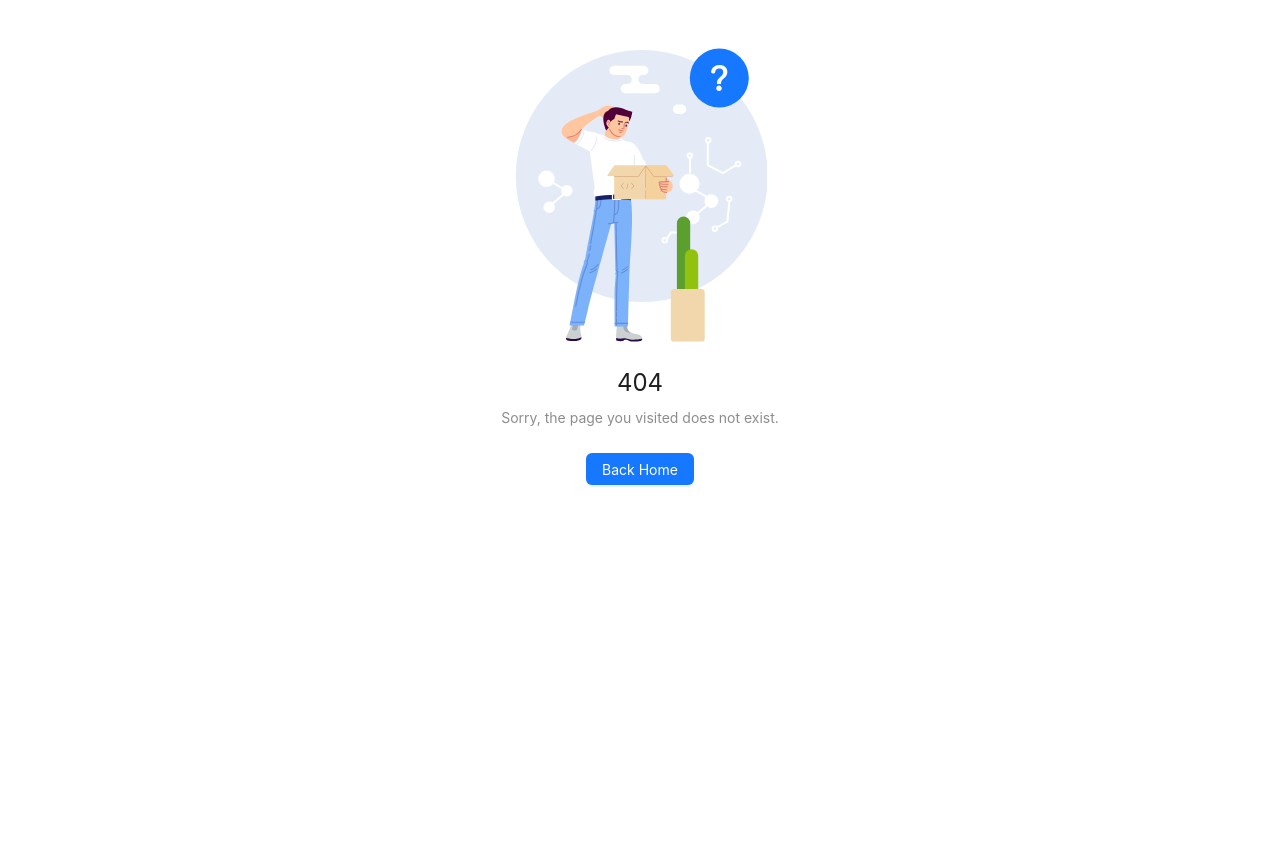
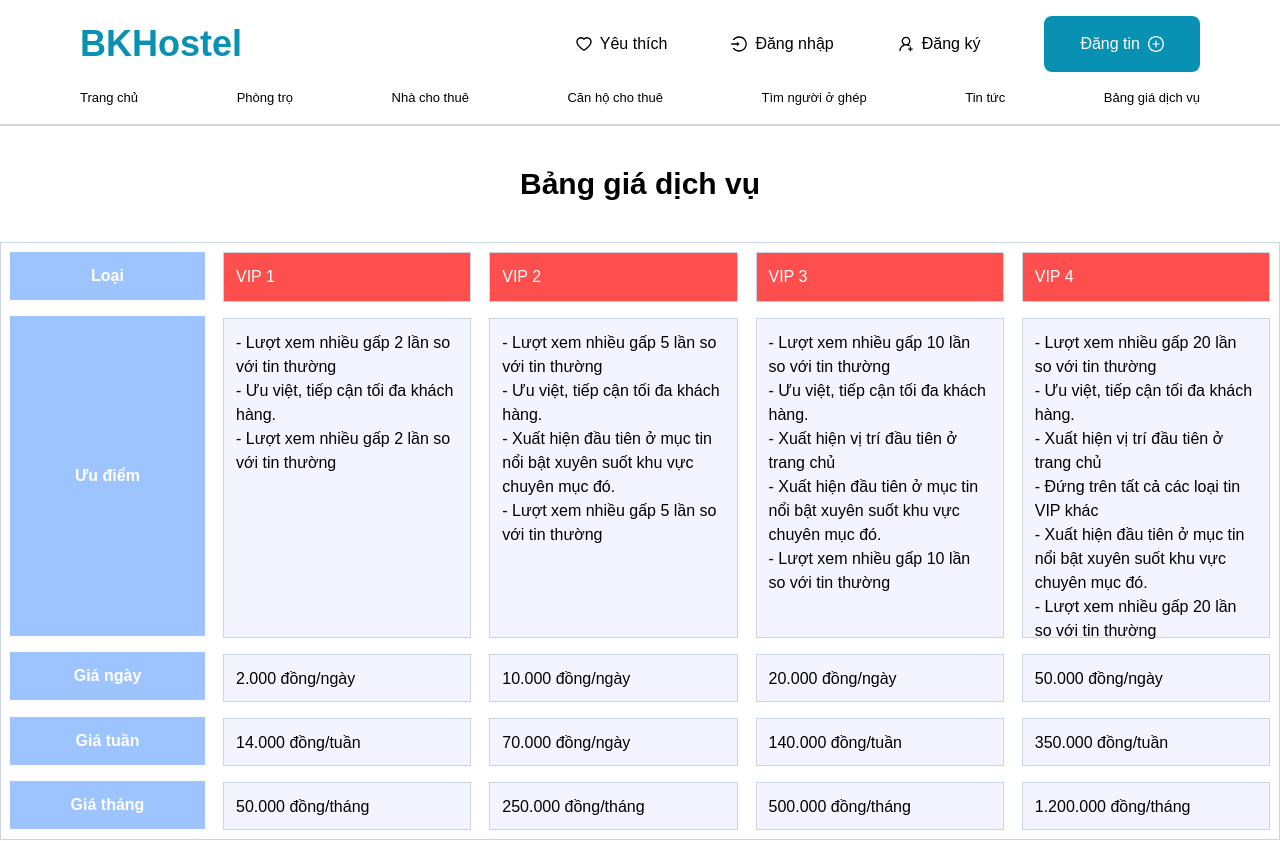
Before and after one commit to gorup2010/BTL-TM-T, a React (Vite) app: page /services in a window 1280 px wide. Before the commit this address had no page. Shown: the top 841 px of the page. Before the commit the page ends 800 px from the top, so only its background shows below. Built offline with nearby package versions, Linux system fonts and the light colour scheme.

Commit message:
Service Price Table commit

```diff
--- a/src/data/post.js
+++ b/src/data/post.js
@@ -1,6 +1,6 @@
 export const posts = [
   {
-    "title": "Phòng đầy full nội thất có gác 35m2 ,trung tâm quận 1chợ tân định",
+    "title": "Phòng đầy đủ nội thất có gác 35m2 ,trung tâm quận 1 chợ Tân Định",
     "createDateAgo": "Đã đăng 4 tháng trước",
     "price": "5.5 triệu/tháng",
     "area": "35 ㎡",
@@ -24,7 +24,7 @@ export const posts = [
     "image": "https://pt123.cdn.static123.com/images/thumbs/900x600/fit/2023/01/27/z4064025740041-0c32a1d0197c20b63c64a57df8c64959_1674785592.jpg"
   },
   {
-    "title": "Chỉ 1phòng 3tr4 máy lạnh, nước nóng gần ngã tư thủ đức và các trường ĐH, khu CNC chỉ từ 1-2km",
+    "title": "Chỉ 1 phòng 3tr4 máy lạnh, nước nóng gần ngã tư Thủ Đức và các trường ĐH, khu CNC chỉ từ 1-2km",
     "createDateAgo": "Đã đăng 4 tháng trước",
     "price": "3.4 triệu/tháng",
     "area": "15 ㎡",
@@ -32,7 +32,7 @@ export const posts = [
     "image": "https://pt123.cdn.static123.com/images/thumbs/900x600/fit/2023/11/02/z4259576833620-ab2d52aa59a34ed66e3ddf5795299b52_1698883068.jpg"
   },
   {
-    "title": "KTX Homestay Villa dài hạn TT Q1 miễn phí: điện, nước, net chỉ 1,4 triệu/tháng",
+    "title": "KTX Homestay Villa dài hạn trung tâm quận 1 miễn phí: điện, nước, net chỉ 1,4 triệu/tháng",
     "createDateAgo": "Đã đăng 4 tháng trước",
     "price": "1.4 triệu/tháng",
     "area": "380 ㎡",
@@ -56,7 +56,7 @@ export const posts = [
     "image": "https://pt123.cdn.static123.com/images/thumbs/900x600/fit/2018/08/31/1535649381084_1535694003.jpg"
   },
   {
-    "title": "Cho thuê phòng M?i,thang máy, khu an ninh s?ch thoáng ngay khu Ch? B?n Thành Q1",
+    "title": "Cho thuê phòng mới,thang máy, khu an ninh sạch thoáng ngay khu Chợ Bến Thành Q1",
     "createDateAgo": "Đã đăng 4 tháng trước",
     "price": "6.8 triệu/tháng",
     "area": "35 ㎡",
--- /dev/null
+++ b/src/data/servicePrice.js
@@ -0,0 +1,72 @@
+export const services = [
+  {
+    "type": "VIP 1",
+    "advantages": [
+      "- Lượt xem nhiều gấp 2 lần so với tin thường",
+      "- Ưu việt, tiếp cận tối đa khách hàng.",
+      "- Lượt xem nhiều gấp 2 lần so với tin thường",
+      "",
+      "",
+      "",
+    ],
+    "dayPrice": "2.000 đồng/ngày",
+    "weekPrice": "14.000 đồng/tuần",
+    "monthPrice": "50.000 đồng/tháng",
+  },
+  {
+    "type": "VIP 2",
+    "advantages": [
+      "- Lượt xem nhiều gấp 5 lần so với tin thường",
+      "- Ưu việt, tiếp cận tối đa khách hàng.",
+      "- Xuất hiện đầu tiên ở mục tin nổi bật xuyên suốt khu vực chuyên mục đó.",
+      "- Lượt xem nhiều gấp 5 lần so với tin thường",
+      "",
+      "",
+    ],
+    "dayPrice": "10.000 đồng/ngày",
+    "weekPrice": "70.000 đồng/ngày",
+    "monthPrice": "250.000 đồng/tháng",
+  },
+  {
+    "type": "VIP 3",
+    "advantages": [
+      "- Lượt xem nhiều gấp 10 lần so với tin thường",
+      "- Ưu việt, tiếp cận tối đa khách hàng.",
+      "- Xuất hiện vị trí đầu tiên ở trang chủ",
+      "- Xuất hiện đầu tiên ở mục tin nổi bật xuyên suốt khu vực chuyên mục đó.",
+      "- Lượt xem nhiều gấp 10 lần so với tin thường","",
+      "",
+    ],
+    "dayPrice": "20.000 đồng/ngày",
+    "weekPrice": "140.000 đồng/tuần",
+    "monthPrice": "500.000 đồng/tháng",
+  },
+  {
+    "type": "VIP 4",
+    "advantages": [
+      "- Lượt xem nhiều gấp 20 lần so với tin thường",
+      "- Ưu việt, tiếp cận tối đa khách hàng.",
+      "- Xuất hiện vị trí đầu tiên ở trang chủ",
+      "- Đứng trên tất cả các loại tin VIP khác",
+      "- Xuất hiện đầu tiên ở mục tin nổi bật xuyên suốt khu vực chuyên mục đó.",
+      "- Lượt xem nhiều gấp 20 lần so với tin thường",
+    ],
+    "dayPrice": "50.000 đồng/ngày",
+    "weekPrice": "350.000 đồng/tuần",
+    "monthPrice": "1.200.000 đồng/tháng",
+  },
+  // {
+  //   "type": "VIP 5",
+  //   "advantages": [
+  //     "- Lượt xem nhiều gấp 30 lần so với tin thường",
+  //     "- Ưu việt, tiếp cận tối đa khách hàng.",
+  //     "- Xuất hiện vị trí đầu tiên ở trang chủ",
+  //     "- Đứng trên tất cả các loại tin VIP khác",
+  //     "- Xuất hiện đầu tiên ở mục tin nổi bật xuyên suốt khu vực chuyên mục đó.",
+  //     "- Lượt xem nhiều gấp 30 lần so với tin thường",
+  //   ],
+  //   "dayPrice": "80.000 đồng/ngày",
+  //   "weekPrice": "560.000 đồng/tuần",
+  //   "monthPrice": "1.800.000 đồng/tháng",
+  // },
+];
--- /dev/null
+++ b/src/pages/servicePrice/ServicesTable.jsx
@@ -0,0 +1,73 @@
+import { services } from "../../data/servicePrice";
+
+const ServicesTable = () => {
+  return (
+    <div className="">
+      <div className="max-w-[1536px] mx-auto m-10">
+        <p className="font-bold text-center text-3xl">Bảng giá dịch vụ</p>
+        <table className="table-auto border-collapse border border-slate-300 flex mt-10">
+          <thead className="grid font-bold rounded-[4px] bg-[#ffff] w-1/6">
+            <td className="grid grid-row-16 font-bold rounded-[4px]">
+              <tr className="m-2 bg-[#9DC4FF] justify-center items-center flex p-3 px-10">
+                <span className="text-[#fff]">Loại</span>
+              </tr>
+              <tr className="m-2 bg-[#9DC4FF] justify-center items-center flex p-3 px-10 h-80">
+                <span className="text-[#fff]">Ưu điểm</span>
+              </tr>
+              <tr className="m-2 bg-[#9DC4FF] justify-center items-center flex p-3 px-10 h-12">
+                <span className="text-[#fff]">Giá ngày</span>
+              </tr>
+              <tr className="m-2 bg-[#9DC4FF] justify-center items-center flex p-3 px-10 h-12">
+                <span className="text-[#fff]">Giá tuần</span>
+              </tr>
+              <tr className="m-2 bg-[#9DC4FF] justify-center items-center flex p-3 px-10 h-12">
+                <span className="text-[#fff]">Giá tháng</span>
+              </tr>
+            </td>
+          </thead>
+          <tbody className="flex justify-around w-5/6">
+            {services.length
+              ? services.map((item, idx) => {
+                  return (
+                    <td key={idx} className="grid w-1/4">
+                      <tr className="m-2 border border-slate-300 p-3 bg-[#FF4E4E]">
+                        <span className="text-[#fff] w-full">
+                          {item.type}
+                        </span>
+                      </tr>
+                      <tr className="m-2 border border-slate-300 p-3 bg-[#F3F4FF] h-80">
+                        <span className="text-[#000] w-full">
+                          <p>{item.advantages[0]}</p>
+                          <p>{item.advantages[1]}</p>
+                          <p>{item.advantages[2]}</p>
+                          <p>{item.advantages[3]}</p>
+                          <p>{item.advantages[4]}</p>
+                          <p>{item.advantages[5]}</p>
+                        </span>
+                      </tr>
+                      <tr className="m-2 border border-slate-300 p-3 bg-[#F3F4FF] h-12">
+                        <span className="text-[#000] w-full">
+                          {item.dayPrice}
+                        </span>
+                      </tr>
+                      <tr className="m-2 border border-slate-300 p-3 bg-[#F3F4FF] h-12">
+                        <span className="text-[#000] w-full">
+                          {item.weekPrice}
+                        </span>
+                      </tr>
+                      <tr className="m-2 border border-slate-300 p-3 bg-[#F3F4FF] h-12">
+                        <span className="text-[#000] w-full">
+                          {item.monthPrice}
+                        </span>
+                      </tr>
+                    </td>
+                  );
+                })
+              : ""}
+          </tbody>
+        </table>
+      </div>
+    </div>
+  );
+};
+export default ServicesTable;
--- a/src/routes/index.jsx
+++ b/src/routes/index.jsx
@@ -8,6 +8,7 @@ import PostNew from '../pages/postNew/PostNew';
 import PostHistory from '../pages/postHistory/PostHistory'
 import Login from "../pages/login/Login";
 import Home from "../pages/Home";
+import ServicesTable from "../pages/servicePrice/ServicesTable";
 
 export const routes = [
   {
@@ -18,6 +19,10 @@ export const routes = [
         index: true,
         element: <Home />,
       },
+      {
+        path: "services",
+        element: <ServicesTable />,
+      }
     ],
   },
   {
```
